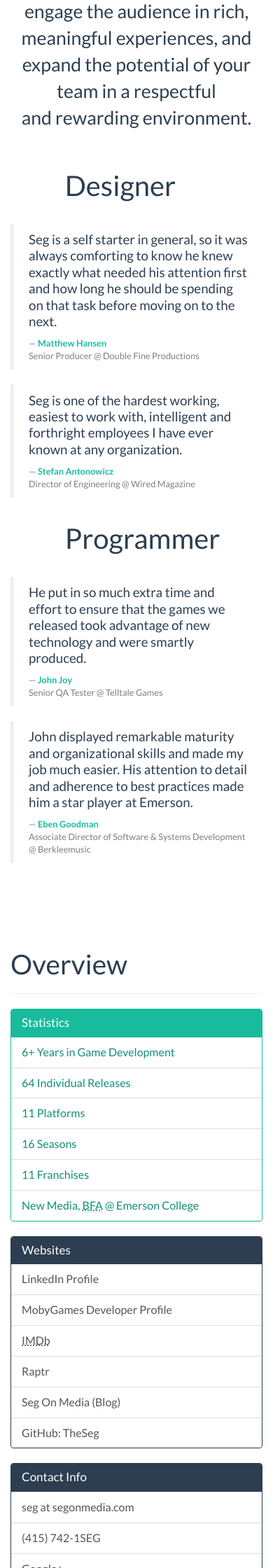
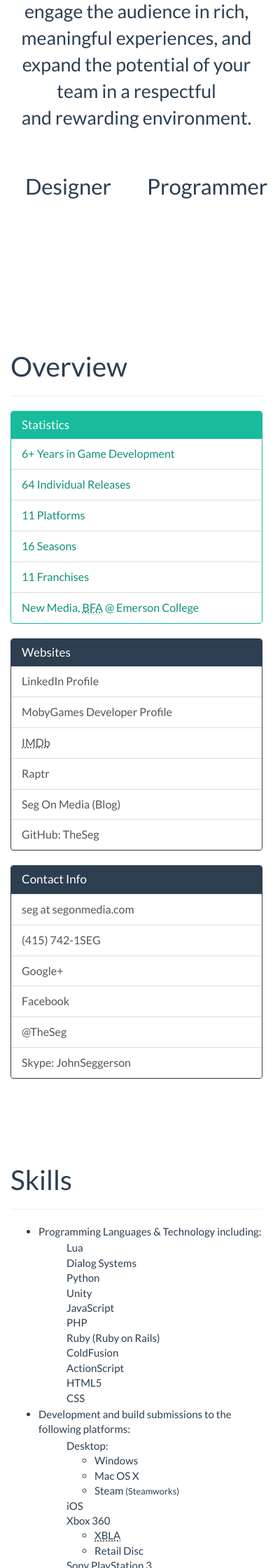
Before and after one commit to TheSeg/theseg.github.io, a Jekyll site: the page built from index.html, in a window 390 px wide. Shown: the part 770-3010 px from the top of the page at 70% size. Built offline with Jekyll 4.4.1, drawn with Linux system fonts in a browser that asks for light colours; Markdown is read by kramdown in place of the engine named in the settings; comment, search, counter and statistics services are not loaded; some of the changed text lies outside the part shown.

Commit message:
* Moved quotes to a new Recommendations section. * Introduction focuses only on lead text and main job headers.

```diff
--- /dev/null
+++ b/_includes/content/recommendations.html
@@ -0,0 +1,28 @@
+<div class="row">
+	<div class="col-sm-6">
+		<blockquote>
+			<p>Seg is a self starter in general, so it was always comforting to know he knew exactly what needed his attention first and how long he should be spending on that task before moving on to the next.</p>
+			<small><strong><a href="http://www.linkedin.com/pub/matthew-hansen/1/7b7/856">Matthew Hansen</a></strong><br>Senior Producer @ Double Fine Productions</small>
+		</blockquote>
+	</div>
+	<div class="col-sm-6">
+		<blockquote>
+			<p>Seg is one of the hardest working, easiest to work with, intelligent and forthright employees I have ever known at any organization.</p>
+			<small><strong><a href="http://www.linkedin.com/in/sjantonowicz">Stefan Antonowicz</a></strong><br>Director of Engineering @ Wired Magazine</small>
+		</blockquote>
+	</div>
+</div>
+<div class="row">
+	<div class="col-sm-6">
+		<blockquote>
+			<p>He put in so much extra time and effort to ensure that the games we released took advantage of new technology and were smartly produced.</p>
+			<small><strong><a href="http://www.linkedin.com/in/johndouglasjoy">John Joy</a></strong><br>Senior QA Tester @ Telltale Games</small>
+		</blockquote>
+	</div>
+	<div class="col-sm-6">
+		<blockquote>
+			<p>John displayed remarkable maturity and organizational skills and made my job much easier. His attention to detail and adherence to best practices made him a star player at Emerson.</p>
+			<small><strong><a href="http://www.linkedin.com/pub/eben-goodman/4/6/6a4">Eben Goodman</a></strong><br>Associate Director of Software &amp; Systems Development @ Berkleemusic</small>
+		</blockquote>
+	</div>
+</div>
--- a/index.html
+++ b/index.html
@@ -13,47 +13,19 @@
 		</div>
 	</div>
 	<div class="row">
-		<div class="introduction-block col-sm-6 row">
-			<h2>
-				<span class="icon-stack featured-icon">
+		<div class="introduction-block col-xs-6 col-sm-4 col-sm-offset-2">
+			<h2>Designer</h2>
+			<span class="icon-stack">
 				<i class="icon-circle icon-stack-base"></i>
 				<i class="icon-puzzle-piece icon-light"></i>
 			</span>
-			 Designer
-			</h2>
-			<div class="col-sm-12">
-				<blockquote>
-					<p>Seg is a self starter in general, so it was always comforting to know he knew exactly what needed his attention first and how long he should be spending on that task before moving on to the next.</p>
-					<small><strong><a href="http://www.linkedin.com/pub/matthew-hansen/1/7b7/856">Matthew Hansen</a></strong><br>Senior Producer @ Double Fine Productions</small>
-				</blockquote>
 		</div>
-			<div class="col-sm-12">
-				<blockquote>
-					<p>Seg is one of the hardest working, easiest to work with, intelligent and forthright employees I have ever known at any organization.</p>
-					<small><strong><a href="http://www.linkedin.com/in/sjantonowicz">Stefan Antonowicz</a></strong><br>Director of Engineering @ Wired Magazine</small>
-				</blockquote>
-			</div>
-		</div>
-		<div class="introduction-block col-sm-6 row">
-			<h2>
-				<span class="icon-stack featured-icon">
+		<div class="introduction-block col-xs-6 col-sm-4">
+			<h2>Programmer</h2>
+			<span class="icon-stack">
 				<i class="icon-circle icon-stack-base"></i>
 				<i class="icon-code icon-light"></i>
 			</span>
-			 Programmer
-			</h2>
-			<div class="col-sm-12">
-				<blockquote>
-					<p>He put in so much extra time and effort to ensure that the games we released took advantage of new technology and were smartly produced.</p>
-					<small><strong><a href="http://www.linkedin.com/in/johndouglasjoy">John Joy</a></strong><br>Senior QA Tester @ Telltale Games</small>
-				</blockquote>
-			</div>
-			<div class="col-sm-12">
-				<blockquote>
-					<p>John displayed remarkable maturity and organizational skills and made my job much easier. His attention to detail and adherence to best practices made him a star player at Emerson.</p>
-					<small><strong><a href="http://www.linkedin.com/pub/eben-goodman/4/6/6a4">Eben Goodman</a></strong><br>Associate Director of Software & Systems Development @ Berkleemusic</small>
-				</blockquote>
-			</div>
 		</div>
 	</div>
 </section>
@@ -73,6 +45,17 @@
   </div>
 
   {% include content/skills.html %}
+</section>
+
+<!-- Recommendations
+================================================== -->
+<section id="recommendations">
+	<div class="page-header">
+		<h1>Recommendations</h1>
+	</div>
+
+	{% include content/recommendations.html %}
+
 </section>
 
 <!-- Positions
```
Also changed, not shown: _less/seg_resume.less (+18 -12 lines), css/theme-default.css, css/theme-valve.css. Lines whose indentation alone changed are shown as unchanged.
